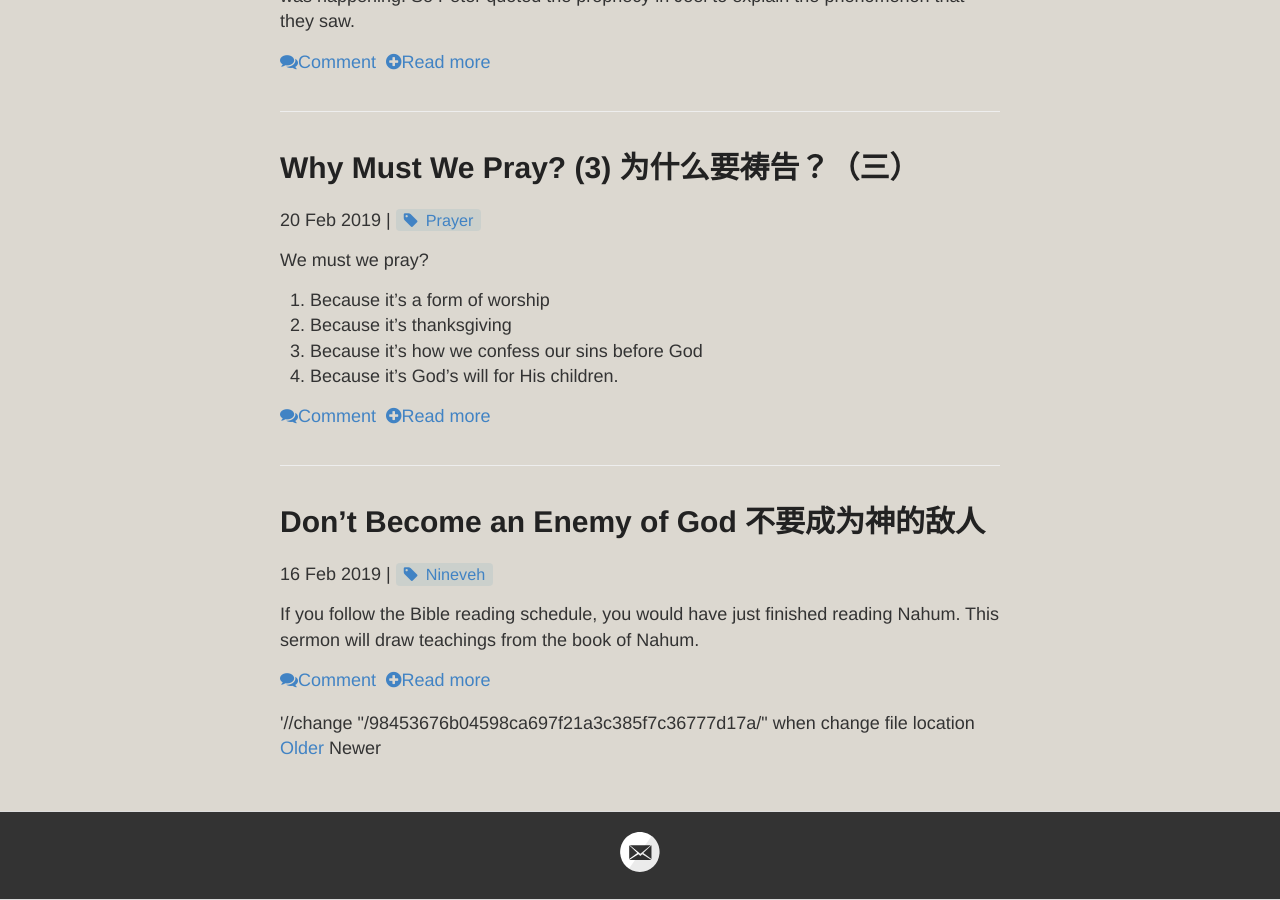
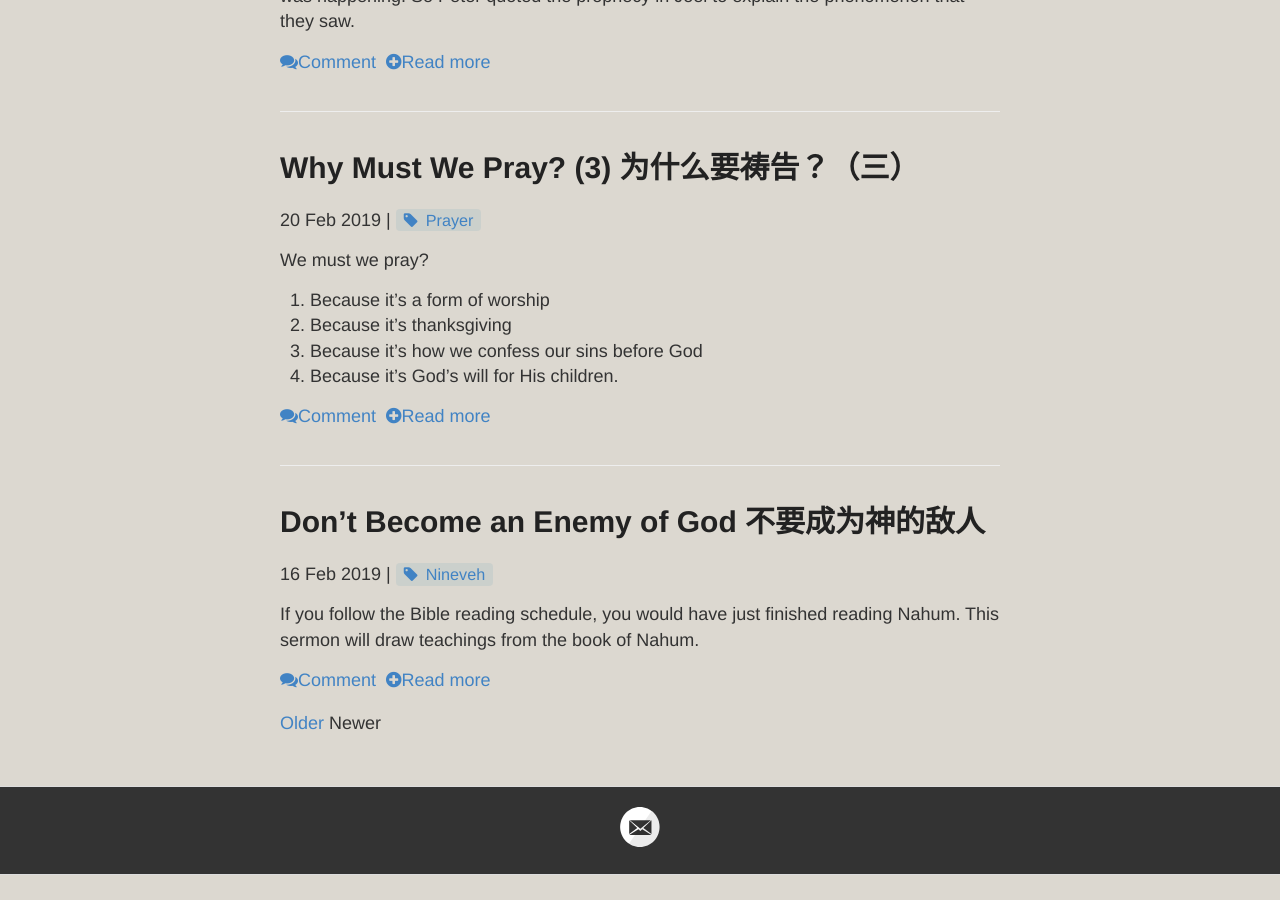
Before and after one commit to catchupTJC/catchuptjc.github.io, a Jekyll site: the page built from 98453676b04598ca697f21a3c385f7c36777d17a/index.html, in a window 1280 px wide and 900 px high, scrolled down 925 px. Built offline with Jekyll 4.4.1, drawn with Linux system fonts in a browser that asks for light colours; nearby versions of some CDN libraries; the list of posts is cut into pages by our own code; after the commit the page ends 1800 px from its top, so only the background shows below that.

Commit message:
Update index.html

```diff
--- a/98453676b04598ca697f21a3c385f7c36777d17a/index.html
+++ b/98453676b04598ca697f21a3c385f7c36777d17a/index.html
@@ -32,8 +32,6 @@ title: Category
   {% endfor %}
 </div>
 
-'//change "/98453676b04598ca697f21a3c385f7c36777d17a/" when change file location
-
 <div class="pagination">
   {% if paginator.next_page %}
     <a class="pagination-item older" href="{{ site.baseurl }}/98453676b04598ca697f21a3c385f7c36777d17a/page{{paginator.next_page}}">Older</a>
```
